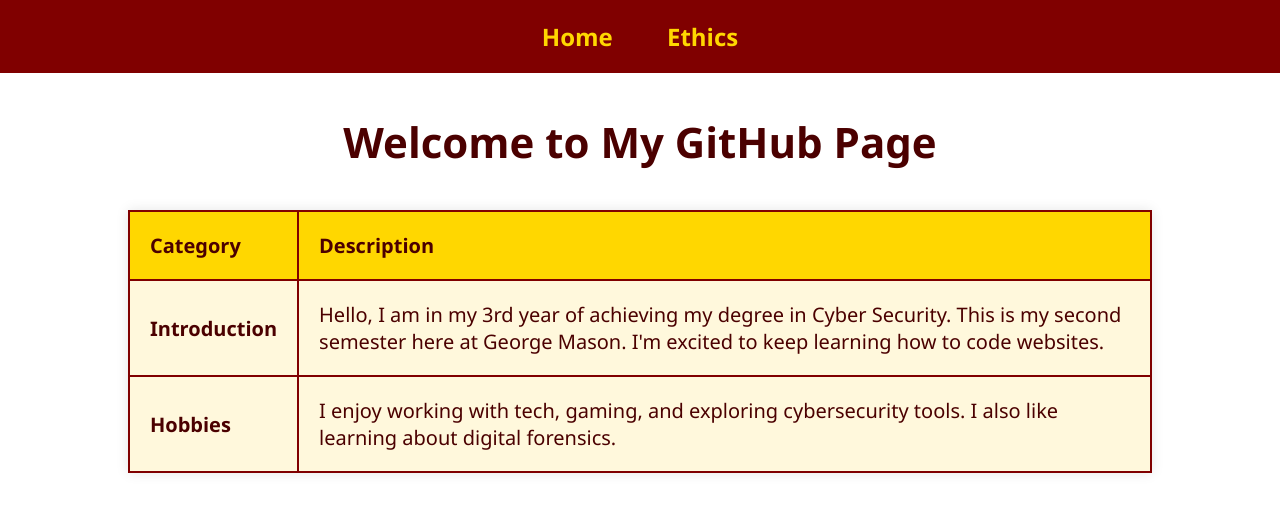
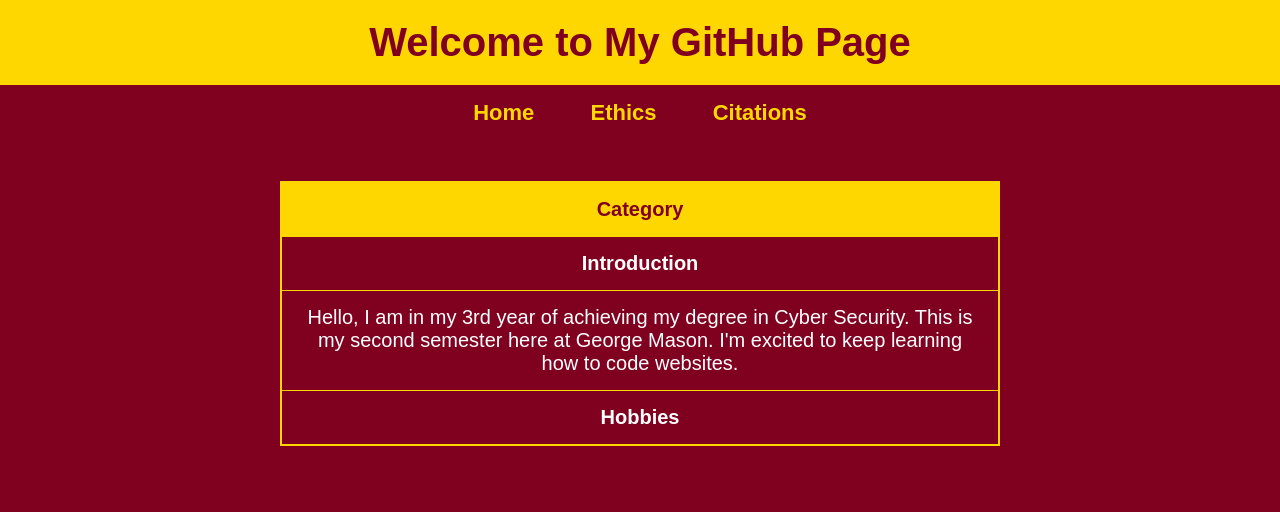
Before and after one commit to Brajal1/BrandonJal, a plain HTML site: page index.html in a window 1280 px wide. Drawn offline with Linux system fonts and the light colour scheme.

Commit message:
Update index.html

```diff
--- a/index.html
+++ b/index.html
@@ -4,76 +4,87 @@
   <title>Welcome to My GitHub Page</title>
   <style>
     body {
-      font-family: 'Segoe UI', sans-serif;
-      background-color: #ffffff;
-      color: #4B0000; /* dark burgundy text */
+      background-color: #800020; /* Burgundy */
+      color: white;
+      font-family: Arial, sans-serif;
+      font-size: 22px;
       margin: 0;
       padding: 0;
     }
-    nav {
-      background-color: #800000; /* rich burgundy */
-      padding: 20px 0;
+    header {
+      background-color: gold;
+      padding: 20px;
       text-align: center;
     }
+    header h1 {
+      color: #800020;
+      font-size: 40px;
+      margin: 0;
+    }
+    nav {
+      background-color: #800020;
+      text-align: center;
+      padding: 15px 0;
+    }
     nav a {
-      color: #FFD700; /* gold */
+      color: gold;
       text-decoration: none;
-      font-size: 24px;
       margin: 0 25px;
       font-weight: bold;
+      font-size: 22px;
     }
     nav a:hover {
-      color: white;
+      text-decoration: underline;
     }
-    h1 {
+    main {
+      padding: 40px;
       text-align: center;
-      font-size: 42px;
-      margin-top: 40px;
     }
     table {
-      width: 80%;
-      margin: 40px auto;
+      margin: 0 auto;
+      font-size: 20px;
+      border: 2px solid gold;
       border-collapse: collapse;
-      font-size: 20px;
-      box-shadow: 0 0 12px rgba(0,0,0,0.1);
+      width: 60%;
     }
     th, td {
-      border: 2px solid #800000;
-      padding: 20px;
-      text-align: left;
+      border: 1px solid gold;
+      padding: 15px;
     }
     th {
-      background-color: #FFD700;
-      color: #4B0000;
-    }
-    td {
-      background-color: #fff8dc;
+      background-color: gold;
+      color: #800020;
     }
   </style>
 </head>
 <body>
 
+  <header>
+    <h1>Welcome to My GitHub Page</h1>
+  </header>
+
   <nav>
     <a href="index.html">Home</a>
     <a href="ethics.html">Ethics</a>
+    <a href="citations.html">Citations</a>
   </nav>
 
-  <h1>Welcome to My GitHub Page</h1>
-
+  <main>
     <table>
       <tr>
         <th>Category</th>
-      <th>Description</th>
       </tr>
       <tr>
         <td><strong>Introduction</strong></td>
+      </tr>
+      <tr>
         <td>Hello, I am in my 3rd year of achieving my degree in Cyber Security. This is my second semester here at George Mason. I'm excited to keep learning how to code websites.</td>
       </tr>
       <tr>
         <td><strong>Hobbies</strong></td>
-      <td>I enjoy working with tech, gaming, and exploring cybersecurity tools. I also like learning about digital forensics.</td>
       </tr>
     </table>
+  </main>
 
 </body>
 </html>
```
Lines whose indentation alone changed are shown as unchanged.
